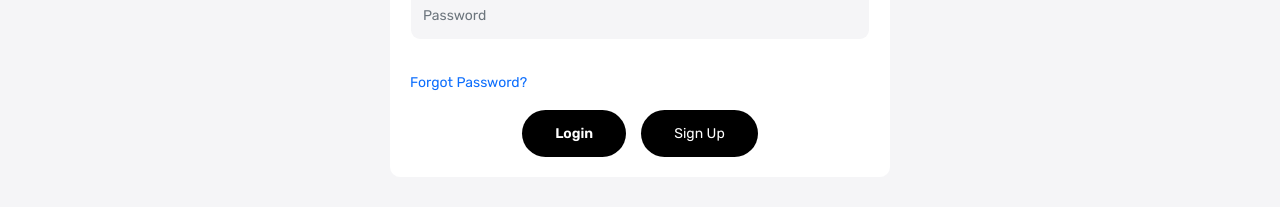
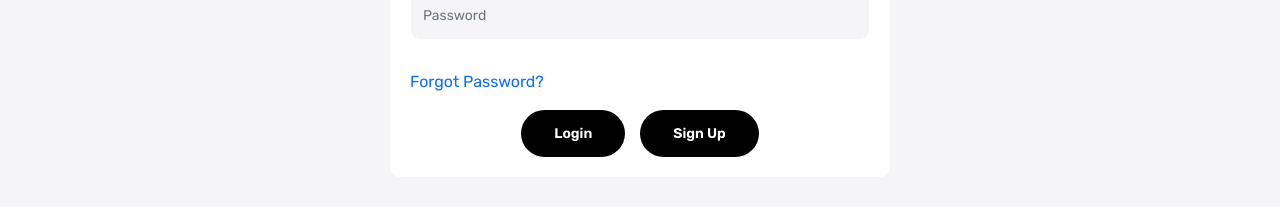
Before and after one commit to Rbihag/ecomm-app, a React (Create React App) app: page /login in a window 1280 px wide. Shown: the part 587-794 px from the top of the page. Built offline with nearby package versions, Linux system fonts and the light colour scheme.

Commit message:
login page finish

```diff
--- a/src/App.css
+++ b/src/App.css
@@ -728,9 +728,11 @@ color: var(--color-1c1c1b);
   border-color: transparent;
 }
 
-.auth-card a{
+/* .auth-card a{
   font-size: 14px;
   font-weight: 400;
-}
+  color: var(--color-777777);
+} */
+
 
 /* auth card end */
```
